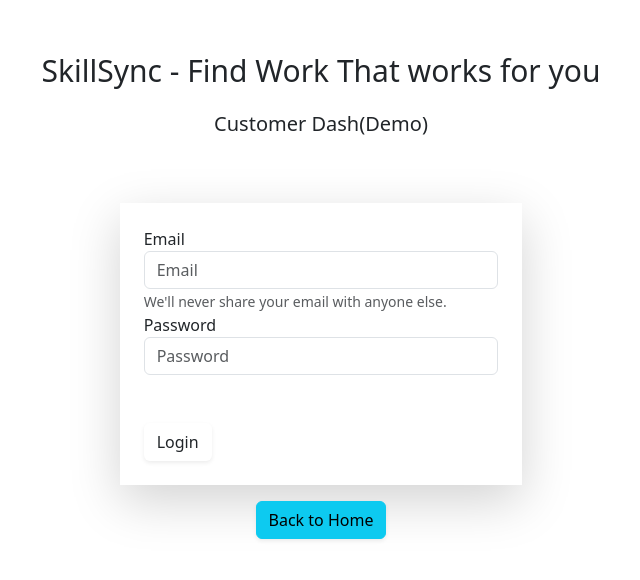
After one commit to Sarthak101/SkillSync, a PHP site: page /newLogin.php in a window 1280 px wide. The commit adds this page. Shown: the top 580 px of the page, without its empty margins (319-959 px from the left). Run offline with PHP 8.4, Linux system fonts and the light colour scheme; some libraries are stand-ins or nearby versions.

Commit message:
Login Further

```diff
--- a/php/main.php
+++ b/php/main.php
@@ -71,7 +71,7 @@
           </div>
           <div data-thq="thq-navbar-btn-group" class="home-btn-group">
             <!-- <a href="register-login.php" class="home-view button">Register</a> -->
-            <a href="register-login.php" class="home-view button">Login</a>
+            <a href="newLogin.php" class="home-view button">Login</a>
           </div>
 
           <!-- mobile menu button -->
--- /dev/null
+++ b/php/newLogin.php
@@ -0,0 +1,89 @@
+<?php
+include('dbConnection.php');
+session_start();
+if(!isset($_SESSION['is_login'])){
+  if(isset($_REQUEST['rEmail'])){
+    $rEmail = mysqli_real_escape_string($conn,trim($_REQUEST['rEmail']));
+    $rPassword = mysqli_real_escape_string($conn,trim($_REQUEST['rPassword']));
+    $sql = "SELECT r_email, r_password FROM requesterlogin_tb WHERE r_email='".$rEmail."' AND r_password='".$rPassword."' limit 1";
+    $result = $conn->query($sql);
+    if($result->num_rows == 1){
+
+      $_SESSION['is_login'] = true;
+      $_SESSION['rEmail'] = $rEmail;
+      // Redirecting to RequesterProfile page on Correct Email and Pass
+      echo "<script> location.href='RequesterProfile.php'; </script>";
+      exit;
+    } else {
+      $msg = '<div class="alert alert-warning mt-2" role="alert"> Enter Valid Email and Password </div>';
+    }
+  }
+} else {
+  echo "<script> location.href='RequesterProfile.php'; </script>";
+}
+?>
+
+<!DOCTYPE html>
+<html lang="en">
+
+<head>
+  <meta charset="UTF-8">
+  <meta name="viewport" content="width=device-width, initial-scale=1.0">
+  <meta http-equiv="X-UA-Compatible" content="ie=edge">
+
+  <!-- Bootstrap CSS -->
+  <link rel="stylesheet" href="../css/bootstrap.min.css">
+
+  <!-- Font Awesome CSS -->
+  <link rel="stylesheet" href="../css/all.min.css">
+
+
+  <link rel="stylesheet" href="../css/custom.css">
+
+  <style>
+    .custom-margin {
+         margin-top: 8vh;
+      }
+   </style>
+  <title>Login</title>
+</head>
+
+<body>
+  <div class="mb-3 text-center mt-5" style="font-size: 30px;">
+    <i class="fas fa-stethoscope"></i>
+    <span>SkillSync - Find Work That works for you </span>
+  </div>
+  <p class="text-center" style="font-size: 20px;"> <i class="fas fa-user-secret text-danger"></i> <span>Customer
+      Dash(Demo)</span>
+  </p>
+  <div class="container-fluid mb-5">
+    <div class="row justify-content-center custom-margin">
+      <div class="col-sm-6 col-md-4">
+        <form action="" class="shadow-lg p-4" method="POST">
+          <div class="form-group">
+            <i class="fas fa-user"></i><label for="email" class="pl-2 font-weight-bold">Email</label><input type="email"
+              class="form-control" placeholder="Email" name="rEmail">
+            <!--Add text-white below if want text color white-->
+            <small class="form-text">We'll never share your email with anyone else.</small>
+          </div>
+          <div class="form-group">
+            <i class="fas fa-key"></i><label for="pass" class="pl-2 font-weight-bold">Password</label><input type="password"
+              class="form-control" placeholder="Password" name="rPassword">
+          </div>
+          <button type="submit" class="btn btn-custom-yellow mt-5 btn-block shadow-sm font-weight-bold">Login</button>
+          <?php if(isset($msg)) {echo $msg; } ?>
+        </form>
+        <div class="text-center"><a class="btn btn-info mt-3 shadow-sm font-weight-bold" href="../index.php">Back
+            to Home</a></div>
+      </div>
+    </div>
+  </div>
+
+  <!-- Boostrap JavaScript -->
+  <script src="../js/jquery.min.js"></script>
+  <script src="../js/popper.min.js"></script>
+  <script src="../js/bootstrap.min.js"></script>
+  <script src="../js/all.min.js"></script>
+</body>
+
+</html>
```
Also changed, not shown: 1 other file.
